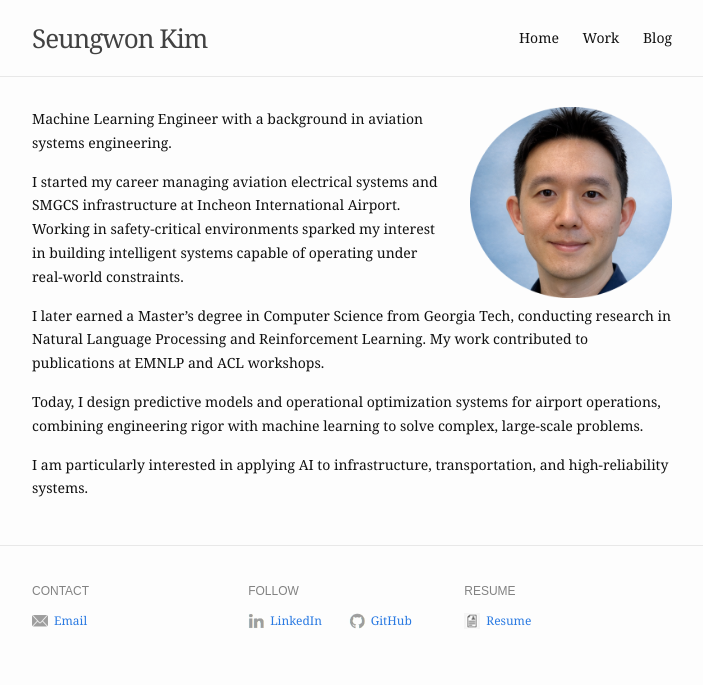
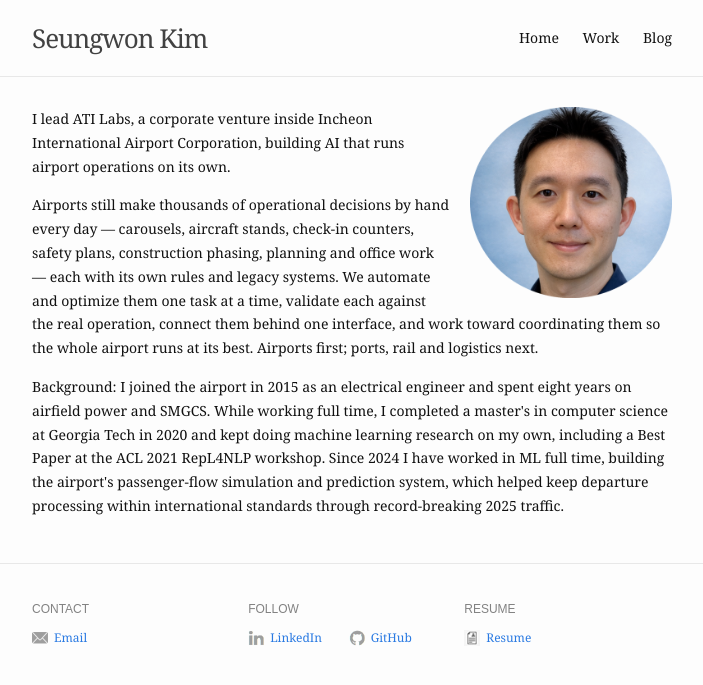
Before and after one commit to seungwon1/seungwon1.github.io, a Jekyll site: the page built from index.md, in a window 1280 px wide. Shown: the top 685 px of the page, without its empty margins (288-991 px from the left). Built offline with Jekyll 4.4.1, drawn with Linux system fonts in a browser that asks for light colours.

Commit message:
Update home page intro to match current role at ATI Labs

```diff
--- a/index.md
+++ b/index.md
@@ -6,21 +6,13 @@ profile_picture:
 ---
 
 <p>
-Machine Learning Engineer with a background in aviation systems engineering.
+I lead ATI Labs, a corporate venture inside Incheon International Airport Corporation, building AI that runs airport operations on its own.
 </p>
 
 <p>
-I started my career managing aviation electrical systems and SMGCS infrastructure at Incheon International Airport. Working in safety-critical environments sparked my interest in building intelligent systems capable of operating under real-world constraints.
+Airports still make thousands of operational decisions by hand every day — carousels, aircraft stands, check-in counters, safety plans, construction phasing, planning and office work — each with its own rules and legacy systems. We automate and optimize them one task at a time, validate each against the real operation, connect them behind one interface, and work toward coordinating them so the whole airport runs at its best. Airports first; ports, rail and logistics next.
 </p>
 
 <p>
-I later earned a Master’s degree in Computer Science from Georgia Tech, conducting research in Natural Language Processing and Reinforcement Learning. My work contributed to publications at EMNLP and ACL workshops.
+Background: I joined the airport in 2015 as an electrical engineer and spent eight years on airfield power and SMGCS. While working full time, I completed a master's in computer science at Georgia Tech in 2020 and kept doing machine learning research on my own, including a Best Paper at the ACL 2021 RepL4NLP workshop. Since 2024 I have worked in ML full time, building the airport's passenger-flow simulation and prediction system, which helped keep departure processing within international standards through record-breaking 2025 traffic.
 </p>
-
-<p>
-Today, I design predictive models and operational optimization systems for airport operations, combining engineering rigor with machine learning to solve complex, large-scale problems.
-</p>
-
-<p>
-I am particularly interested in applying AI to infrastructure, transportation, and high-reliability systems.
-</p>
```
